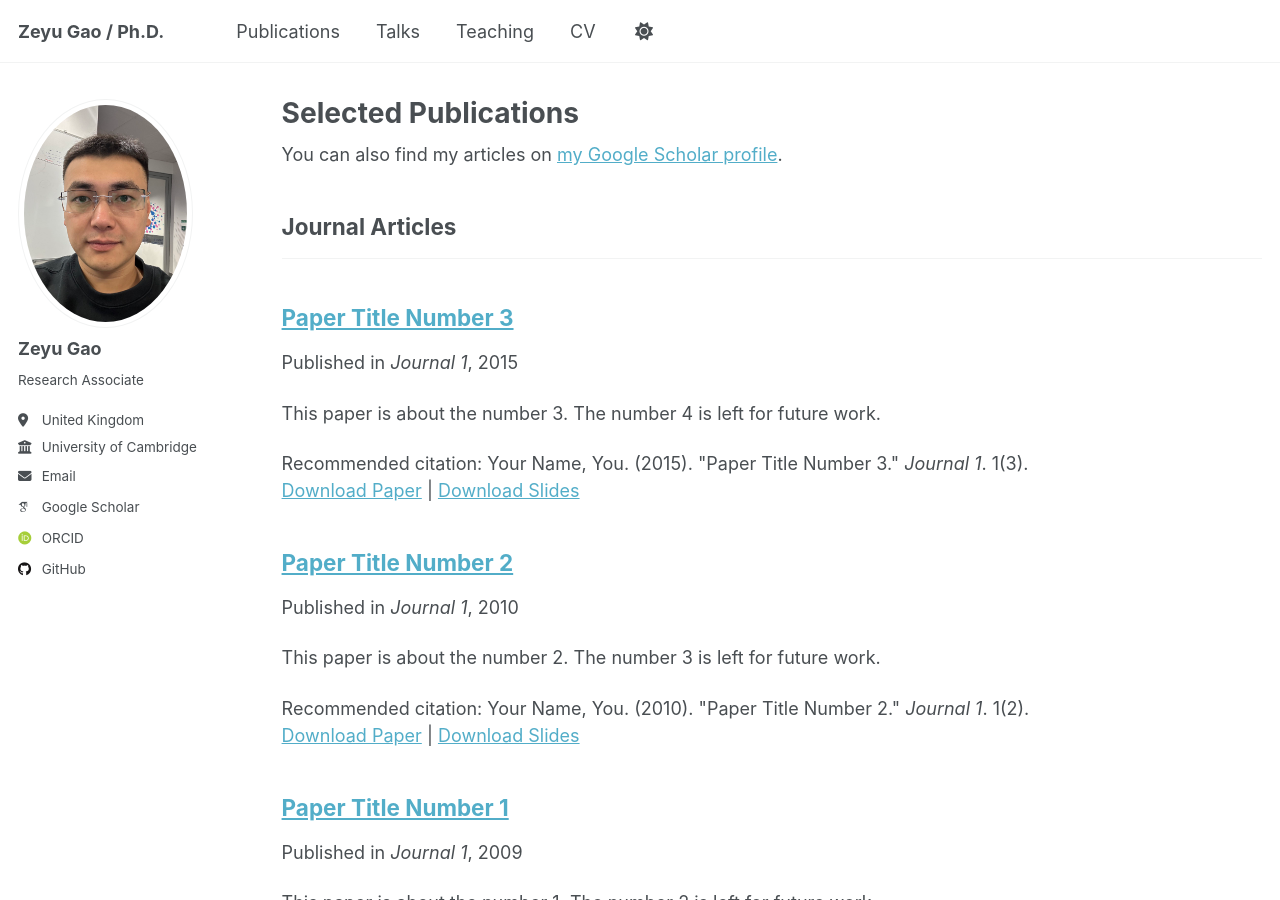
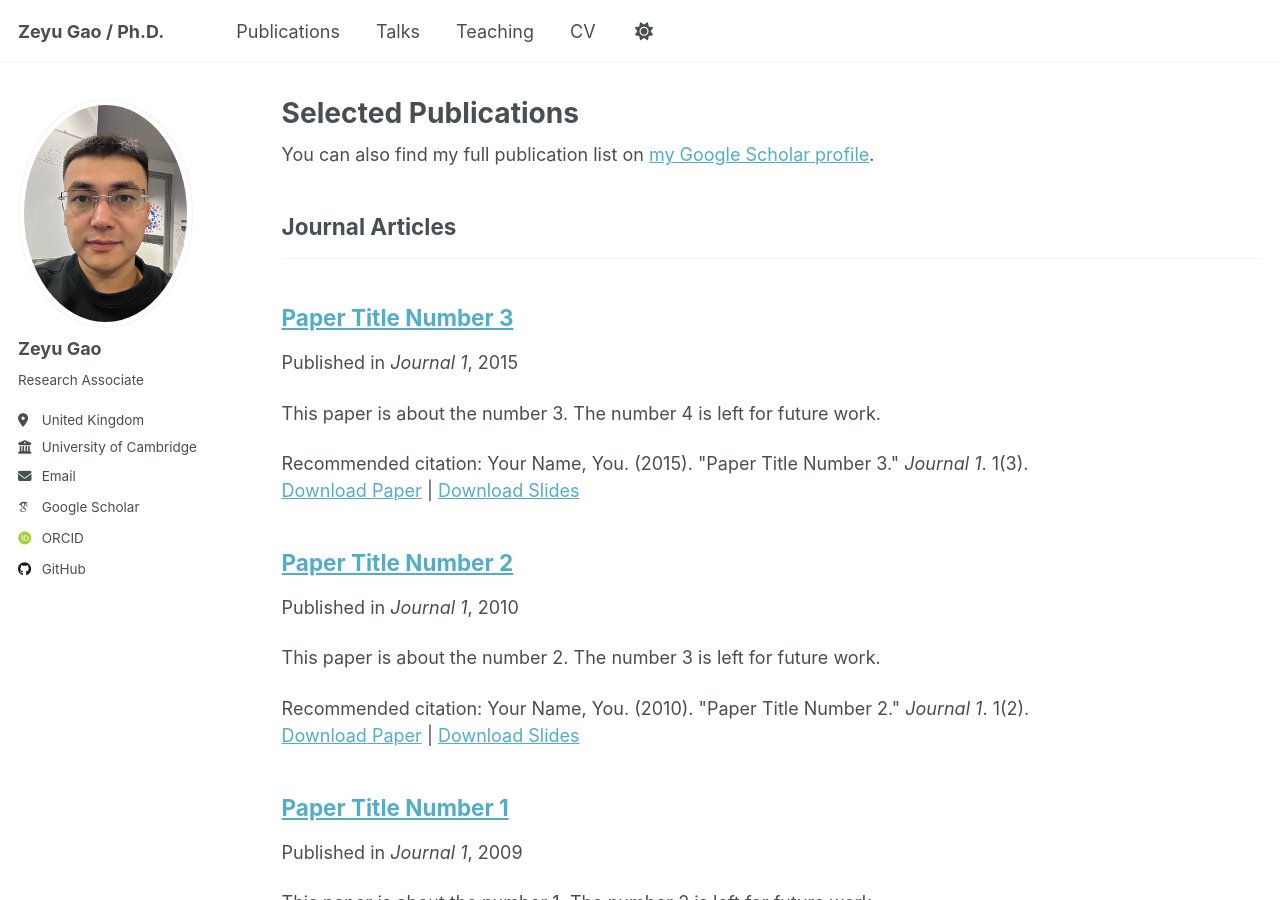
Before and after one commit to ZeyuGaoAi/ZeyuGaoAi.github.io, a Jekyll site: the page built from _pages/publications.html, in a window 1280 px wide and 900 px high. Built offline with Jekyll 4.4.1, drawn with Linux system fonts in a browser that asks for light colours; some web fonts are replaced; a script that is not in the unit is left out.

Commit message:
Update publications.html

```diff
--- a/_pages/publications.html
+++ b/_pages/publications.html
@@ -6,7 +6,7 @@ author_profile: true
 ---
 
 {% if site.author.googlescholar %}
-  <div class="wordwrap">You can also find my articles on <a href="{{site.author.googlescholar}}">my Google Scholar profile</a>.</div>
+  <div class="wordwrap">You can also find my full publication list on <a href="{{site.author.googlescholar}}">my Google Scholar profile</a>.</div>
 {% endif %}
 
 {% include base_path %}
```
